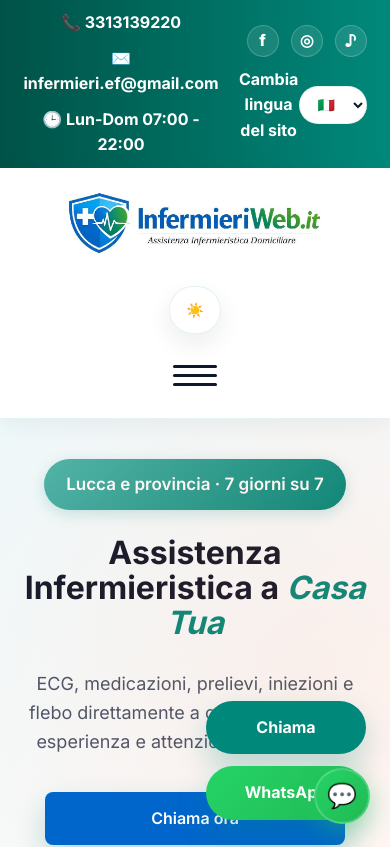
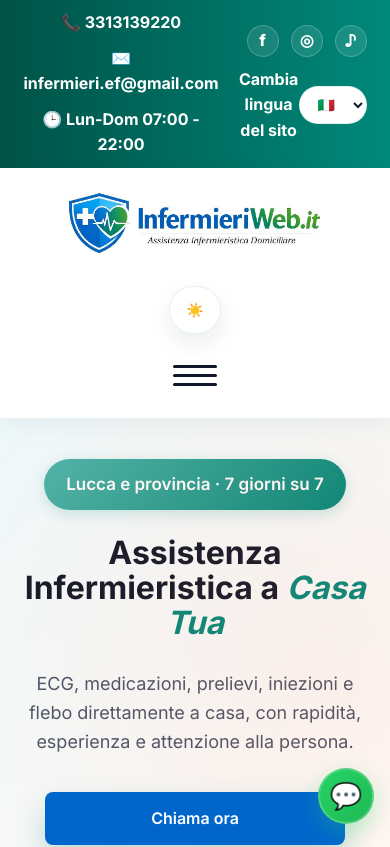
Before and after one commit to EDDY110OST/infermieriweb, a React (Vite) app: page / in a window 390 px wide. Shown: the top 847 px of the page. Built offline with nearby package versions, Linux system fonts and the light colour scheme.

Commit message:
aggiornamento sito

```diff
--- a/src/App.css
+++ b/src/App.css
@@ -60,7 +60,7 @@ body {
 .scroll-top-button {
   position: fixed;
   right: 24px;
-  bottom: 104px;
+  bottom: 96px;
   width: 52px;
   height: 52px;
   border: none;
@@ -89,42 +89,6 @@ body {
   background: var(--primary-dark);
 }
 
-.fixed-cta-bar {
-  position: fixed;
-  right: 24px;
-  bottom: 24px;
-  display: flex;
-  flex-direction: column;
-  gap: 12px;
-  align-items: flex-end;
-  z-index: 2000;
-  pointer-events: none;
-}
-
-.fixed-cta-bar a {
-  pointer-events: auto;
-  display: inline-flex;
-  align-items: center;
-  justify-content: center;
-  min-width: 160px;
-  padding: 14px 20px;
-  border-radius: 9999px;
-  background: var(--primary);
-  color: white;
-  text-decoration: none;
-  font-weight: 700;
-  box-shadow: 0 14px 30px rgba(0, 137, 123, 0.25);
-  transition: transform 0.25s ease, background 0.25s ease, box-shadow 0.25s ease;
-}
-
-.fixed-cta-bar a:hover {
-  transform: translateY(-2px);
-}
-
-.fixed-cta-bar a:nth-of-type(2) {
-  background: linear-gradient(135deg, #25d366, #20b954);
-}
-
 /* TOP BAR */
 
 .top-bar {
@@ -1640,6 +1604,22 @@ body {
     display: inline-flex;
   }
 
+  .scroll-top-button {
+    right: 16px;
+    bottom: 88px;
+    width: 48px;
+    height: 48px;
+    font-size: 22px;
+  }
+
+  .floating-whatsapp {
+    right: 16px;
+    bottom: 20px;
+    width: 56px;
+    height: 56px;
+    font-size: 26px;
+  }
+
   .menu {
     display: none;
     flex-direction: column;
--- a/src/components/Layout.jsx
+++ b/src/components/Layout.jsx
@@ -259,11 +259,6 @@ export default function Layout({ children }) {
         </div>
       </footer>
 
-      <div className="fixed-cta-bar" role="contentinfo" aria-label="CTA fissa per chiamare o scrivere">
-        <a href="tel:3313139220" aria-label={t("aria.callNow")}>{t("cta.call")}</a>
-        <a href="https://wa.me/393313139220" aria-label={t("aria.whatsapp")}>{t("cta.write")}</a>
-      </div>
-
       <button
         type="button"
         className={`scroll-top-button${showScrollTop ? " show" : ""}`}
```
Also changed, not shown: 1 other file (tests, documents, lock files or other folders).
